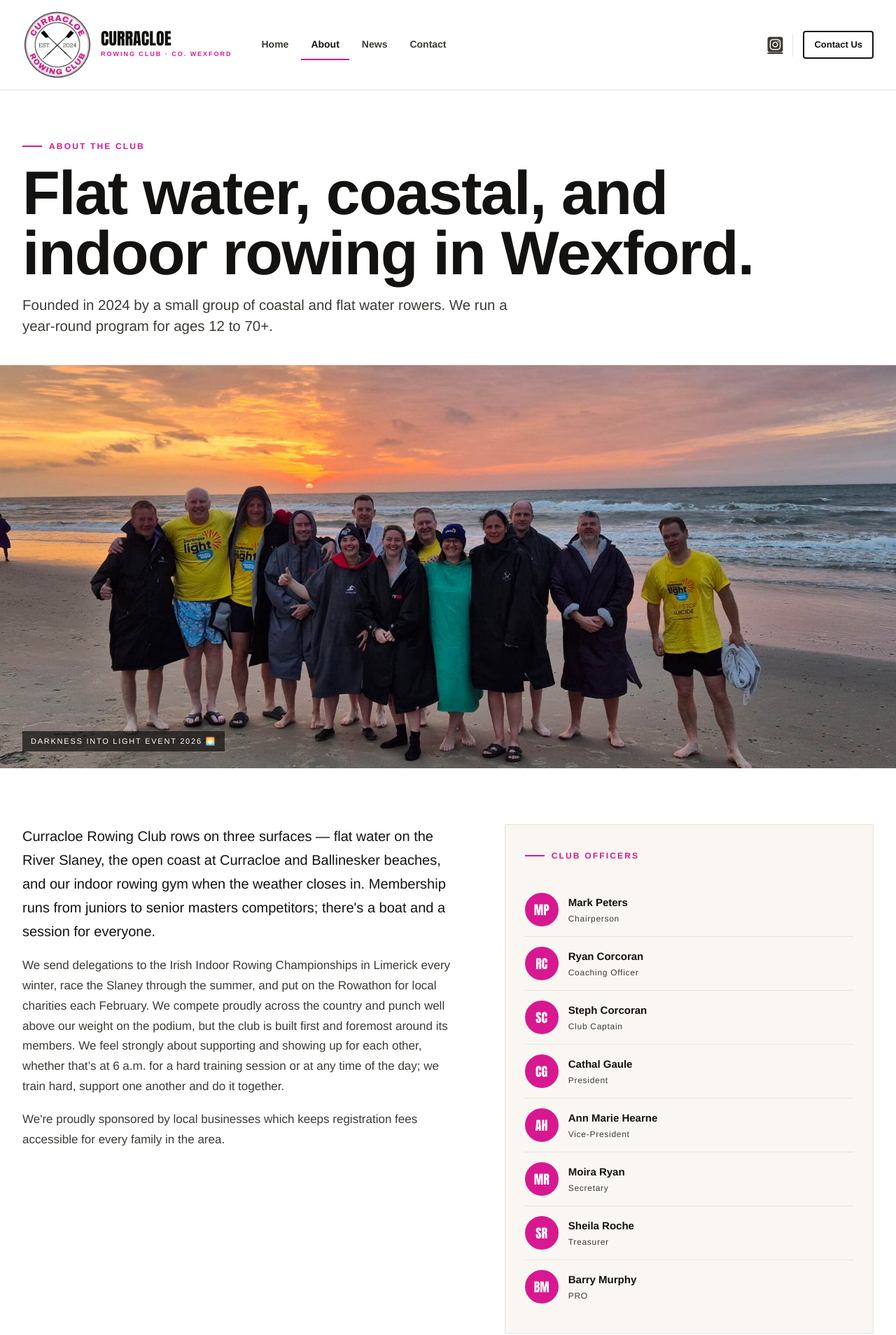
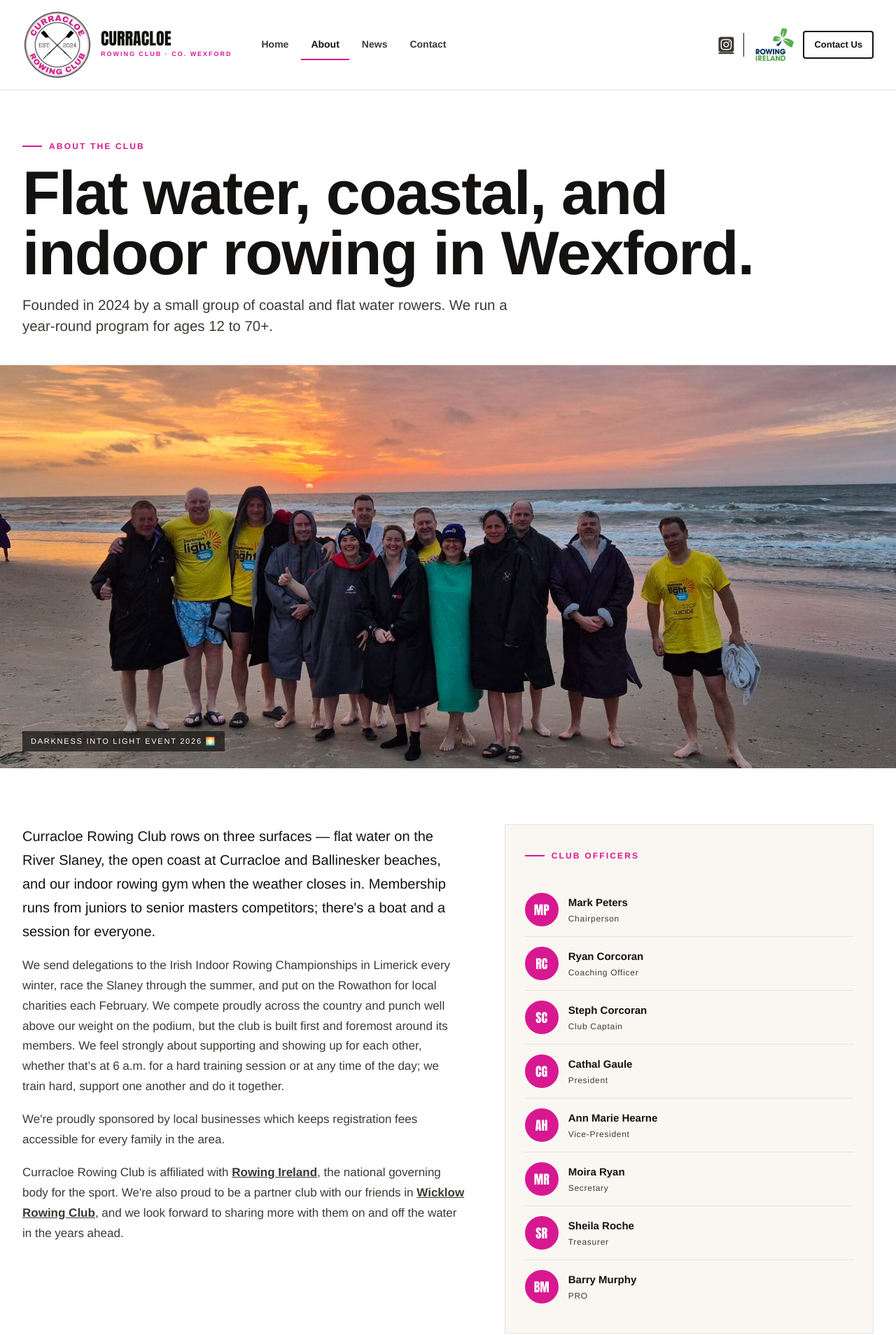
Before and after one commit to barryrlmurphy/curracloerowingclub, a website: page pages/about.html in a window 1280 px wide. Shown: the top 1908 px of the page at 70% size. Drawn offline with Linux system fonts and the light colour scheme; a web font is replaced by a local one.

Commit message:
Added rowing ireland and wicklow rowing links

```diff
--- a/pages/about.html
+++ b/pages/about.html
@@ -37,7 +37,7 @@
           <a href="./contact.html">Contact</a>
         </nav>
         <div class="site-header__cta">
-          <div class="header-socials" aria-label="Social media">
+          <div class="header-socials btn--ghost" aria-label="Social media">
             <!--            <a-->
             <!--              href="https://www.facebook.com/"-->
             <!--              aria-label="Facebook"-->
@@ -55,7 +55,18 @@
               <i class="fa-brands fa-square-instagram"></i>
             </a>
           </div>
+          <a
+            href="https://www.rowingireland.ie/"
+            target="_blank"
+            rel="noopener"
+            class="btn--ghost"
+            ><img
+              src="../assets/rowing-ire-logo.png"
+              alt="Rowing Ireland Logo"
+              style="width: 60px"
+          /></a>
           <a class="btn btn--ghost btn--sm" href="./contact.html">Contact Us</a>
+
           <!--          <a class="btn btn&#45;&#45;primary btn&#45;&#45;sm" href="../index.html#signup"-->
           <!--            ><span>Join the newsletter</span-->
           <!--            ><span class="btn__arrow" aria-hidden="true">→</span></a-->
@@ -140,6 +151,19 @@
             <p>
               We're proudly sponsored by local businesses which keeps
               registration fees accessible for every family in the area.
+            </p>
+            <p>
+              Curracloe Rowing Club is affiliated with
+              <a
+                href="https://www.rowingireland.ie/new-rowing-ireland-club-affilations-2026/"
+                target="_blank"
+                ><b>Rowing Ireland</b></a
+              >, the national governing body for the sport. We're also proud to
+              be a partner club with our friends in
+              <a href="https://www.wicklowrowingclub.ie/" target="_blank"
+                ><b>Wicklow Rowing Club</b></a
+              >, and we look forward to sharing more with them on and off the
+              water in the years ahead.
             </p>
           </div>
 
```
Also changed, not shown: index.html (+6 -0 lines), pages/contact.html (+6 -0 lines), pages/news.html (+11 -1 lines), pages/news/agm-2026.html (+6 -0 lines), pages/news/british-indoor-2025.html (+6 -0 lines), pages/news/coastal-champs-2026.html (+6 -0 lines), pages/news/darkness-into-light-2026.html (+6 -0 lines), pages/news/example-news.html (+6 -0 lines), pages/news/junior-camp-2026.html (+6 -0 lines), pages/news/wr-virtual-series-2026.html (+6 -0 lines), assets/rowing-ire-logo.png (added).
